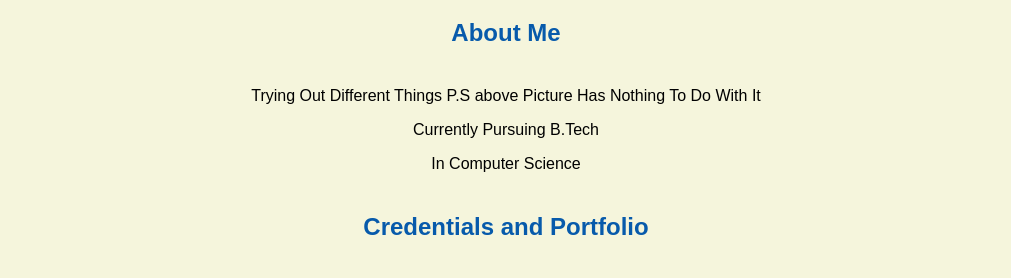
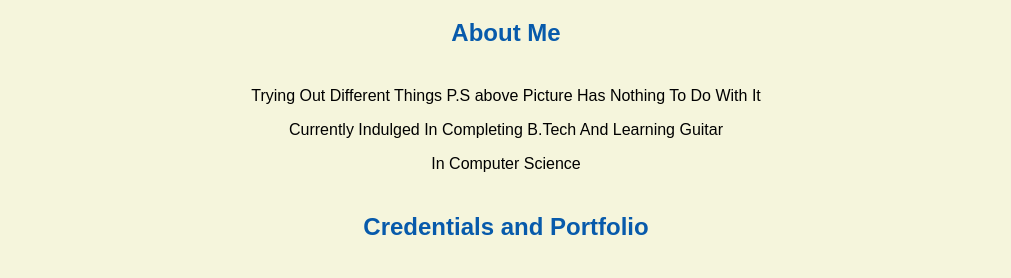
Before and after one commit to S-Harshit/S-Harshit.github.io, a plain HTML site: page index.html in a window 1280 px wide. Shown: the part 516-794 px from the top of the page, without its empty margins (134-1145 px from the left). Drawn offline with Linux system fonts and the light colour scheme.

Commit message:
Update index.html

```diff
--- a/index.html
+++ b/index.html
@@ -18,7 +18,7 @@
 <h1>Harshit Sharma's Portal</h1>
 <h2>About Me</h2>
 <p>Trying Out Different Things P.S above Picture Has Nothing To Do With It</p>
-<p>Currently Pursuing B.Tech</p>
+<p>Currently Indulged In Completing B.Tech And Learning Guitar</p>
 <p>In Computer Science</p>
 <h2>Credentials and Portfolio</h2>
 
```
